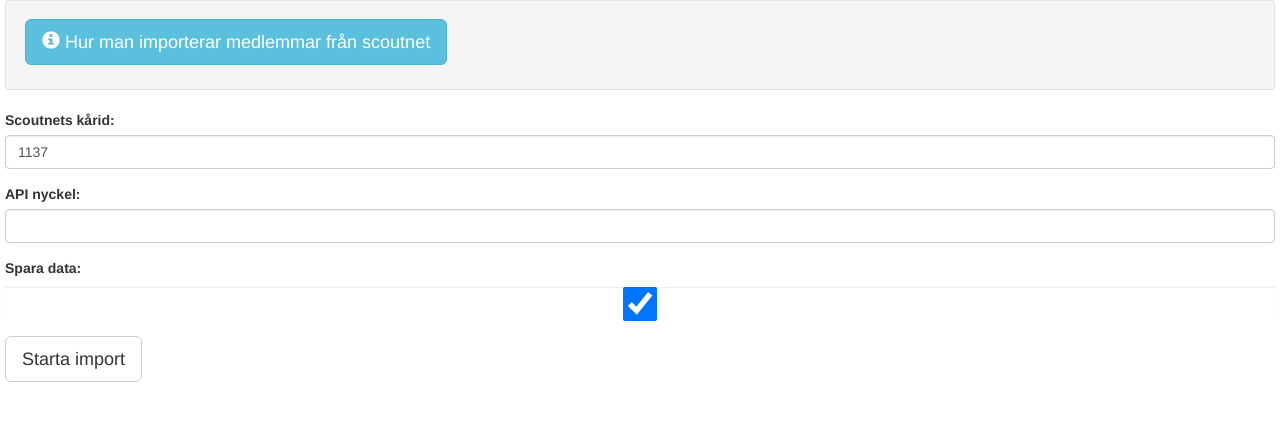
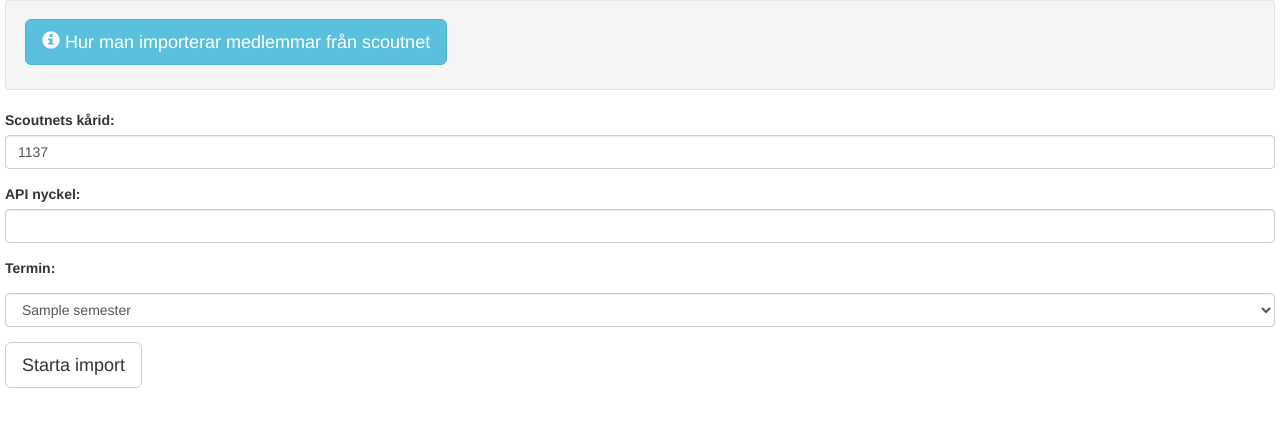
Before and after one commit to Scouterna/skojjt, a Flask app: template templates/updatefromscoutnetform.html in a window 1280 px wide. Shown: the part 119-546 px from the top of the page. Run offline with Flask 2, Linux system fonts and the light colour scheme; the template is opened without the code that fills it: most values are stand-ins (such as "Sample title", 1, 10 or a date in 2020).

Commit message:
Importera för tidigare termin #16

```diff
--- a/main.py
+++ b/main.py
@@ -521,7 +521,7 @@ def scoutgroupinfo(sgroup_url):
 		scoutgroup.put()
 		logging.info("Done, redirect to: %s", breadcrumbs[-1]['link'])
 		if "import" in request.form:
-			result = RunScoutnetImport(scoutgroup.scoutnetID, scoutgroup.apikey_all_members, user)
+			result = RunScoutnetImport(scoutgroup.scoutnetID, scoutgroup.apikey_all_members, user, Semester.getOrCreateCurrent())
 			return render_template('table.html', tabletitle="Importresultat", items=result, rowtitle='Result', breadcrumbs=breadcrumbs)
 		else:
 			return redirect(breadcrumbs[-1]['link'])
@@ -636,12 +636,12 @@ def import_():
 				   {'link':'/import', 'text':'Import'}]
 
 	if request.method != 'POST':
-		return render_template('updatefromscoutnetform.html', heading="Import", breadcrumbs=breadcrumbs, username=user.getname())
+		return render_template('updatefromscoutnetform.html', heading="Import", breadcrumbs=breadcrumbs, user=user, semesters=Semester.query())
 
-	commit = 'commit' in request.form.values()
 	api_key = request.form.get('apikey').strip()
 	groupid = request.form.get('groupid').strip()
-	result = RunScoutnetImport(groupid, api_key, user, commit)
+	semester=ndb.Key(urlsafe=request.form.get('semester')).get()
+	result = RunScoutnetImport(groupid, api_key, user, semester)
 	return render_template('table.html', items=result, tabletitle="Importresultat", rowtitle='Result', breadcrumbs=breadcrumbs)
 
 
--- a/templates/updatefromscoutnetform.html
+++ b/templates/updatefromscoutnetform.html
@@ -16,8 +16,12 @@
 		<input type="text" name="apikey" id="apikey" value="" class="form-control"/>
 	</div>
 	<div class="form-group">
-		<label for="commit">Spara data:</label>
-		<input type="checkbox" name="commit" value="commit" class="form-control checkbox" checked="1"></input>
+		<label for="semester" class="form-group">Termin:</label>
+		<select class="form-control form-control-lg" name="semester" id="semester">
+		{% for semester in semesters %}
+			<option value="{{semester.key.urlsafe()}}" {% if user.activeSemester==semester.key %}selected=""{% endif %}>{{semester.getname()}}</option>
+		{% endfor %}
+		</select>
 	</div>
 	<input type="submit" class="btn btn-lg btn-default" value="Starta import"></input>
 </fieldset>
```
Also changed, not shown: dataimport.py (+9 -9 lines).
